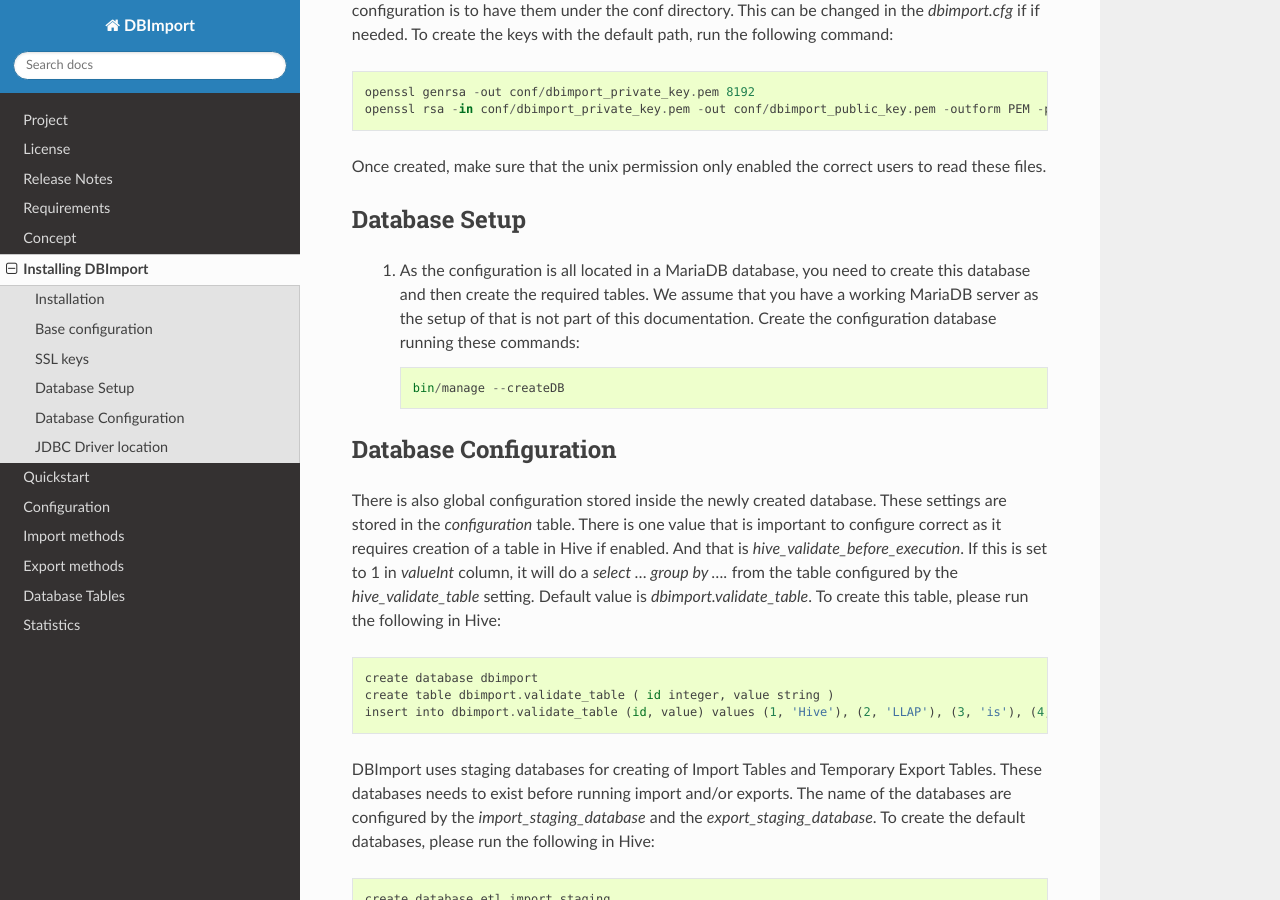
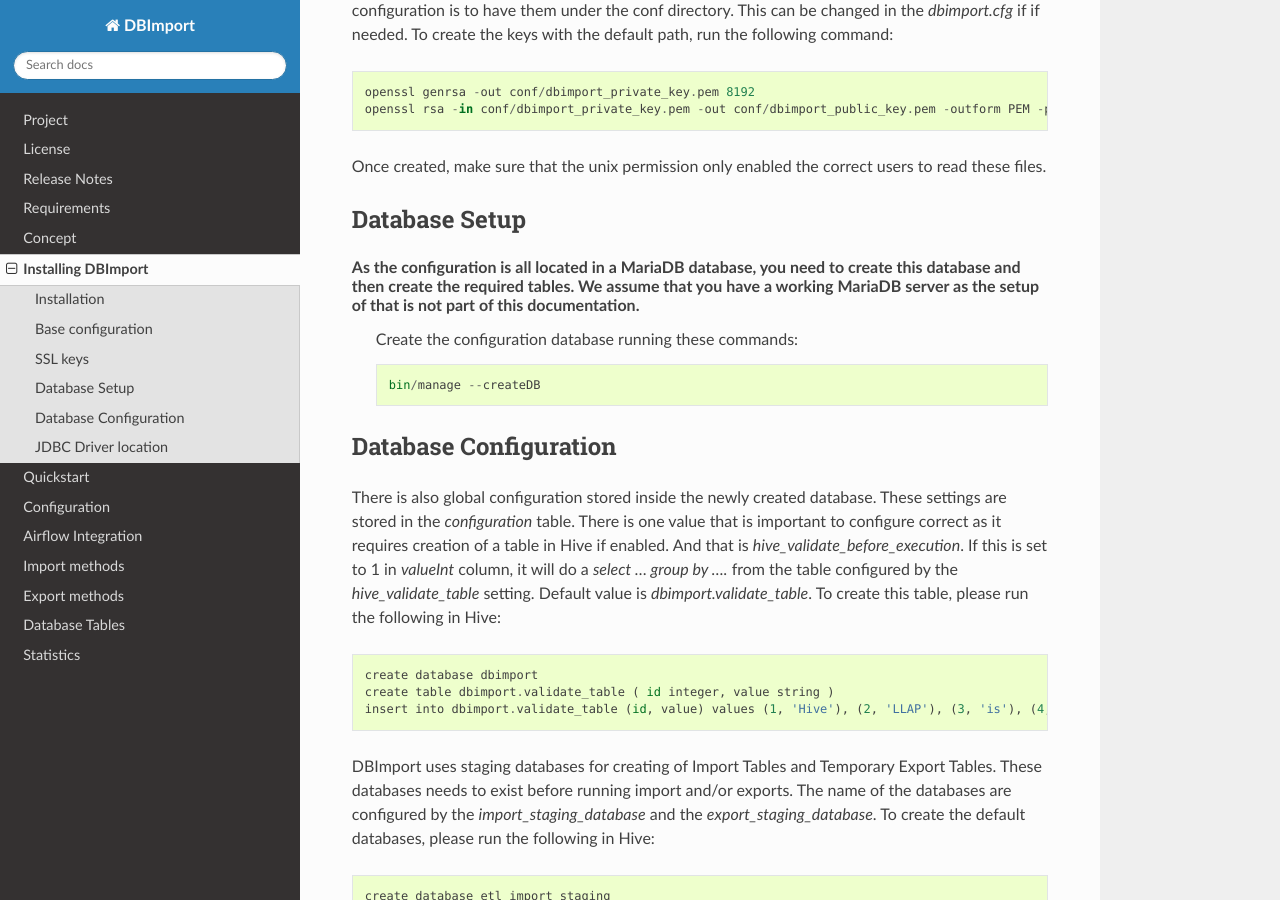
Before and after one commit to Middlecon/DBImport, a Sphinx documentation site: the page built from docs/install.rst, in a window 1280 px wide and 900 px high, scrolled down 1341 px. Built offline with Sphinx 7.4.7 and the Read the Docs theme 2.0.0, drawn with Linux system fonts in a browser that asks for light colours.

```diff
--- a/docs/index.rst
+++ b/docs/index.rst
@@ -69,6 +70,7 @@ Content
     install
     quickstart
     configuration
+    airflow
     import_methods
     export_methods
     database
--- a/docs/install.rst
+++ b/docs/install.rst
@@ -46,7 +46,7 @@ Once created, make sure that the unix permission only enabled the correct users
 Database Setup
 --------------
 
- #. As the configuration is all located in a MariaDB database, you need to create this database and then create the required tables. We assume that you have a working MariaDB server as the setup of that is not part of this documentation.
+As the configuration is all located in a MariaDB database, you need to create this database and then create the required tables. We assume that you have a working MariaDB server as the setup of that is not part of this documentation.
     Create the configuration database running these commands::
 
         bin/manage --createDB
```
Also changed, not shown: other parts of docs/index.rst (+1 -0 lines), docs/airflow.rst (added, +41 -0 lines), docs/img/airflow_dag_default.jpg (added).
